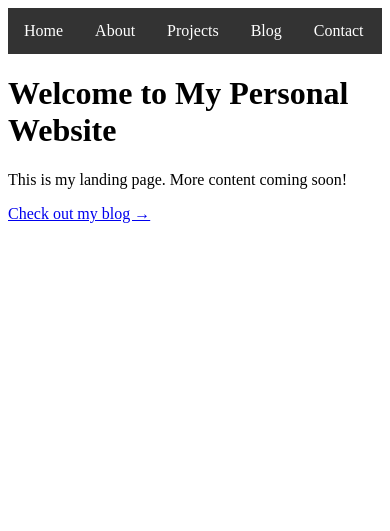
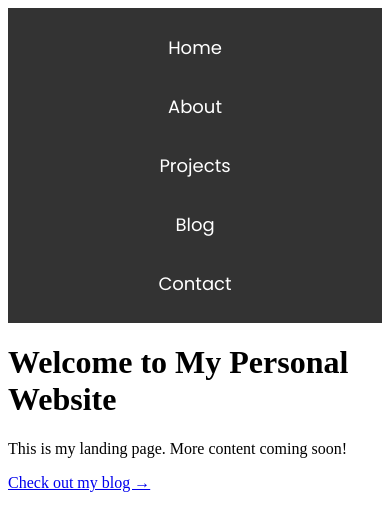
Before and after one commit to DevOps-Enginering/gmx, a Django app: page / in a window 390 px wide. Shown: the top 531 px of the page. Run offline with Django 5.2, Linux system fonts and the light colour scheme.

Commit message:
chore: adding improved menu bar responisve

```diff
--- a/templates/home.html
+++ b/templates/home.html
@@ -3,23 +3,44 @@
 <head>
   <title>Home</title>
   <style>
-    /* Basic styles for the menu bar */
     nav {
       background-color: #333;
-      overflow: hidden;
+      display: flex;
+      justify-content: center;
+      align-items: center;
+      flex-wrap: wrap;
+      padding: 10px 0;
     }
+
     nav a {
-      float: left;
-      display: block;
       color: white;
       text-align: center;
-      padding: 14px 16px;
+      margin: 5px 15px;
       text-decoration: none;
+      font-size: 18px;
+      font-family: 'Poppins', sans-serif;
+      transition: color 0.3s ease, background-color 0.3s ease;
+      padding: 8px 12px;
+      border-radius: 5px;
     }
+
     nav a:hover {
       background-color: #575757;
+      color: #ffcc00;
+    }
+
+    /* Mobile adjustments */
+    @media (max-width: 600px) {
+      nav {
+        flex-direction: column;
+      }
+      nav a {
+        margin: 8px 0;
+        width: 80%;
+      }
     }
   </style>
+  <link href="https://fonts.googleapis.com/css2?family=Poppins:wght@400;600&display=swap" rel="stylesheet">
 </head>
 <body>
 
```
